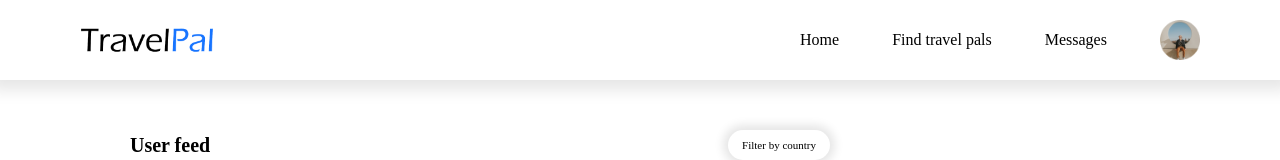
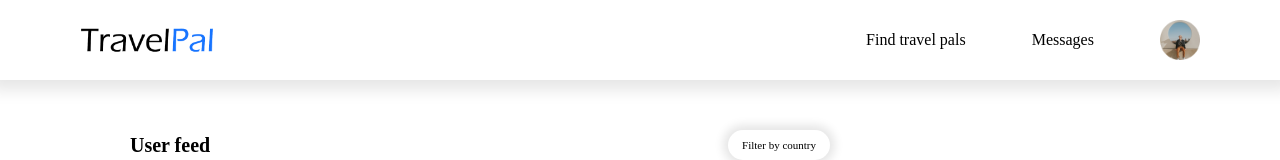
Before and after one commit to mr-am2k/travelpal, a React (Create React App) app in the folder frontend/: page /userfeed in a window 1280 px wide. Shown: the top 160 px of the page. Built offline with nearby package versions, Linux system fonts and the light colour scheme.

Commit message:
feat: travel feed initialized

```diff
--- a/frontend/src/App.js
+++ b/frontend/src/App.js
@@ -7,6 +7,7 @@ import Home from "./pages/Home";
 import Login from "./pages/Login";
 import Registration from "./pages/Registration";
 import UserFeed from "./pages/UserFeed";
+import TravelFeed from "./pages/TravelFeed";
 export const Context = createContext({
   loggedIn: false,
   setLoggedIn: (loggedIn) => {},
@@ -25,6 +26,7 @@ function App() {
         <Route path="login" element={<Login />} />
         <Route path="registration" element={<Registration />} />
         <Route path="userfeed" element={<UserFeed />} />
+        <Route path="travelfeed" element={<TravelFeed />} />
       </Routes>
     </Context.Provider>
   );
--- a/frontend/src/components/Navbar.js
+++ b/frontend/src/components/Navbar.js
@@ -1,14 +1,21 @@
 import logo from "../images/Login/logo.png";
 import profilePicture from "../images/UserFeed/profilePicture.png";
+import { Link } from "react-router-dom";
 const Navbar = () => {
   return (
     <div className="w-[100%] h-[80px] flex justify-between items-center shadow-[0_0px_15px_10px_rgba(0,0,0,0.1)]">
-      <img src={logo} width="136px" height="72px" className="ml-[80px]" />
+      <img
+        src={logo}
+        width="136px"
+        height="72px"
+        className="ml-[80px]"
+        alt="#"
+      />
       <div className="flex mr-[80px] min-w-[400px] justify-between items-center">
-        <p className="cursor-pointer">Home</p>
-        <p className="cursor-pointer">Find travel pals</p>
-        <p className="cursor-pointer">Messages</p>
-        <img src={profilePicture} width="40px" height="40px" />
+        <Link to="/userfeed"></Link>
+        <Link to="/travelfeed">Find travel pals</Link>
+        <Link to="/messages">Messages</Link>
+        <img src={profilePicture} width="40px" height="40px" alt="#" />
       </div>
     </div>
   );
--- /dev/null
+++ b/frontend/src/pages/TravelFeed.js
@@ -0,0 +1,7 @@
+import React from "react";
+
+const TravelFeed = () => {
+  return <div>TravelFeed</div>;
+};
+
+export default TravelFeed;
```
